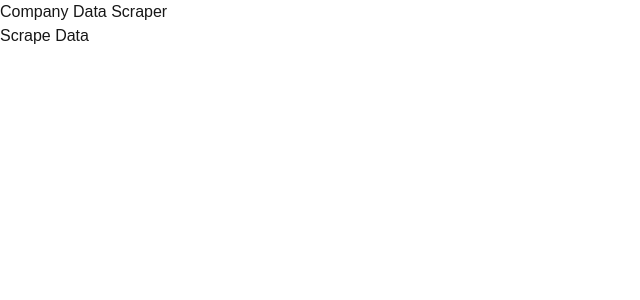
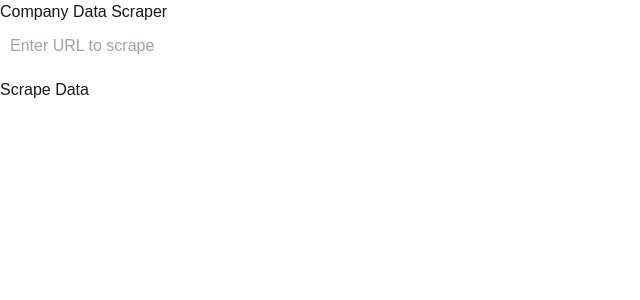
Before and after one commit to kostas-python/scraping-app, a Next.js app: page / in a window 1280 px wide. Shown: the top 300 px of the page, without its empty margins (0-640 px from the left). Built offline with nearby package versions, Linux system fonts and the light colour scheme.

Commit message:
url placeholder added

```diff
--- a/src/app/page.tsx
+++ b/src/app/page.tsx
@@ -3,17 +3,23 @@
 import { useState } from "react";
 
 const Home = () => {
+  const [url, setUrl] = useState("");  // URL input state
   const [companies, setCompanies] = useState<any[]>([]);
   const [loading, setLoading] = useState(false);
   const [error, setError] = useState<string | null>(null);
 
   const handleScrape = async () => {
+    if (!url) {
+      setError("Please enter a URL to scrape.");
+      return;
+    }
+
     setLoading(true);
     setError(null);
 
     try {
-      // Send request to the backend API
-      const res = await fetch("/api/scrape");
+      // Send the URL to the backend API
+      const res = await fetch(`/api/scrape?url=${encodeURIComponent(url)}`);
       const data = await res.json();
 
       if (data.success) {
@@ -31,10 +37,19 @@ const Home = () => {
   return (
     <div>
       <h1>Company Data Scraper</h1>
+      {/* Input field for URL */}
+      <input
+        type="text"
+        value={url}
+        onChange={(e) => setUrl(e.target.value)}
+        placeholder="Enter URL to scrape"
+        style={{ width: "100%", padding: "10px", marginBottom: "10px" }}
+      />
+
+      {/* Button to trigger scraping */}
       <button onClick={handleScrape} disabled={loading}>
         {loading ? "Scraping..." : "Scrape Data"}
       </button>
-
       {error && <p style={{ color: "red" }}>{error}</p>}
 
       {companies.length > 0 && (
```
Also changed, not shown: screenshot.png.
